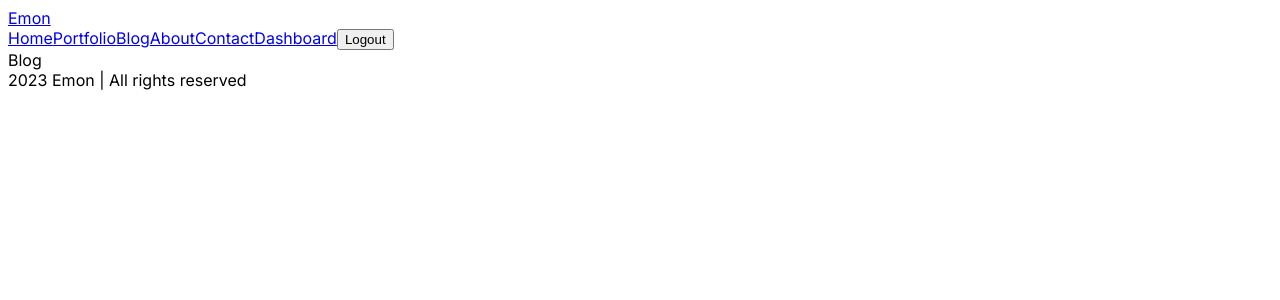
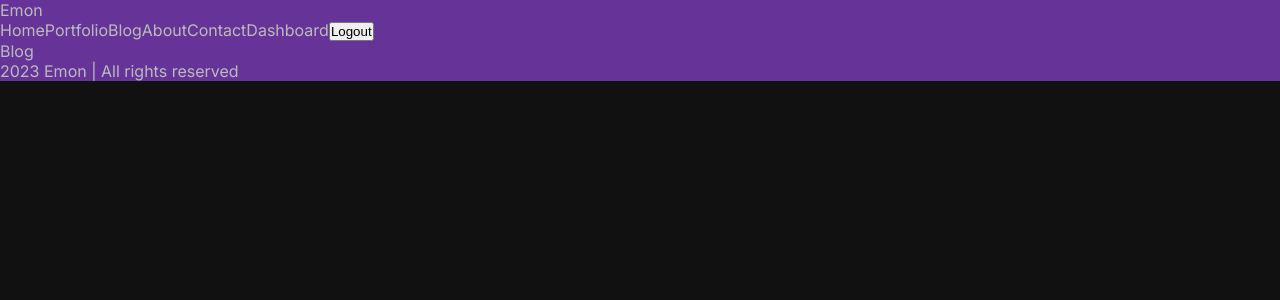
Before and after one commit to emon-get-some-sleep/next-js-portfolio, a Next.js app: page /blog in a window 1280 px wide. Shown: the top 300 px of the page. Built offline with nearby package versions, Linux system fonts and the light colour scheme.

Commit message:
added styles

```diff
--- a/src/app/about/page.jsx
+++ b/src/app/about/page.jsx
@@ -1,9 +1,9 @@
 import React from 'react';
-
+import styles from './page.module.css';
 const Page = () => {
     return (
-        <div>
-            Page
+        <div className={styles.container}>
+            Contact
         </div>
     );
 };
--- /dev/null
+++ b/src/app/about/page.module.css
@@ -0,0 +1,3 @@
+.container{
+
+}
--- a/src/app/blog/page.jsx
+++ b/src/app/blog/page.jsx
@@ -1,8 +1,8 @@
 import React from 'react';
-
+import styles from './page.module.css';
 const Blog = () => {
     return (
-        <div>
+        <div className={styles.container}>
             Blog
         </div>
     );
--- /dev/null
+++ b/src/app/blog/page.module.css
@@ -0,0 +1,3 @@
+.container{
+
+}
--- a/src/app/contact/page.jsx
+++ b/src/app/contact/page.jsx
@@ -1,8 +1,8 @@
 import React from 'react';
-
+import styles from './page.module.css';
 const Contact = () => {
     return (
-        <div>
+        <div className={styles.container}>
             Contact
         </div>
     );
--- /dev/null
+++ b/src/app/contact/page.module.css
@@ -0,0 +1,3 @@
+.container{
+    background-color: brown;
+}
--- a/src/app/dashboard/page.jsx
+++ b/src/app/dashboard/page.jsx
@@ -1,8 +1,8 @@
 import React from 'react';
-
+import styles from './page.module.css';
 const Dashboard = () => {
     return (
-        <div>
+        <div className={styles.container}>
             Dashboard
         </div>
     );
--- /dev/null
+++ b/src/app/dashboard/page.module.css
@@ -0,0 +1,3 @@
+.container{
+
+}
--- a/src/app/globals.css
+++ b/src/app/globals.css
@@ -1,78 +1,3 @@
-:root {
-  --max-width: 1100px;
-  --border-radius: 12px;
-  --font-mono: ui-monospace, Menlo, Monaco, 'Cascadia Mono', 'Segoe UI Mono',
-    'Roboto Mono', 'Oxygen Mono', 'Ubuntu Monospace', 'Source Code Pro',
-    'Fira Mono', 'Droid Sans Mono', 'Courier New', monospace;
-
-  --foreground-rgb: 0, 0, 0;
-  --background-start-rgb: 214, 219, 220;
-  --background-end-rgb: 255, 255, 255;
-
-  --primary-glow: conic-gradient(
-    from 180deg at 50% 50%,
-    #16abff33 0deg,
-    #0885ff33 55deg,
-    #54d6ff33 120deg,
-    #0071ff33 160deg,
-    transparent 360deg
-  );
-  --secondary-glow: radial-gradient(
-    rgba(255, 255, 255, 1),
-    rgba(255, 255, 255, 0)
-  );
-
-  --tile-start-rgb: 239, 245, 249;
-  --tile-end-rgb: 228, 232, 233;
-  --tile-border: conic-gradient(
-    #00000080,
-    #00000040,
-    #00000030,
-    #00000020,
-    #00000010,
-    #00000010,
-    #00000080
-  );
-
-  --callout-rgb: 238, 240, 241;
-  --callout-border-rgb: 172, 175, 176;
-  --card-rgb: 180, 185, 188;
-  --card-border-rgb: 131, 134, 135;
-}
-
-@media (prefers-color-scheme: dark) {
-  :root {
-    --foreground-rgb: 255, 255, 255;
-    --background-start-rgb: 0, 0, 0;
-    --background-end-rgb: 0, 0, 0;
-
-    --primary-glow: radial-gradient(rgba(1, 65, 255, 0.4), rgba(1, 65, 255, 0));
-    --secondary-glow: linear-gradient(
-      to bottom right,
-      rgba(1, 65, 255, 0),
-      rgba(1, 65, 255, 0),
-      rgba(1, 65, 255, 0.3)
-    );
-
-    --tile-start-rgb: 2, 13, 46;
-    --tile-end-rgb: 2, 5, 19;
-    --tile-border: conic-gradient(
-      #ffffff80,
-      #ffffff40,
-      #ffffff30,
-      #ffffff20,
-      #ffffff10,
-      #ffffff10,
-      #ffffff80
-    );
-
-    --callout-rgb: 20, 20, 20;
-    --callout-border-rgb: 108, 108, 108;
-    --card-rgb: 100, 100, 100;
-    --card-border-rgb: 200, 200, 200;
-  }
-}
-
 * {
   box-sizing: border-box;
   padding: 0;
@@ -83,25 +8,15 @@
 body {
   max-width: 100vw;
   overflow-x: hidden;
+  background-color: #111;
+  color: #bbb;
 }
 
-body {
-  color: rgb(var(--foreground-rgb));
-  background: linear-gradient(
-      to bottom,
-      transparent,
-      rgb(var(--background-end-rgb))
-    )
-    rgb(var(--background-start-rgb));
+.container{
+  background-color: rebeccapurple;
 }
 
-a {
+a{
+  text-decoration: none;
   color: inherit;
-  text-decoration: none;
 }
-
-@media (prefers-color-scheme: dark) {
-  html {
-    color-scheme: dark;
-  }
-}
--- a/src/app/layout.js
+++ b/src/app/layout.js
@@ -1,25 +1,25 @@
-// import './globals.css'
-import Footer from '@/components/footer/Footer'
-import Navbar from '@/components/navbar/Navbar'
-import { Inter, Poppins, Roboto } from 'next/font/google'
+import "./globals.css";
+import Footer from "@/components/footer/Footer";
+import Navbar from "@/components/navbar/Navbar";
+import { Inter, Poppins, Roboto } from "next/font/google";
 
-const inter = Inter({ subsets: ['latin'] })
-
+const inter = Inter({ subsets: ["latin"] });
 
 export const metadata = {
-  title: 'Create Next App',
-  description: 'Generated by create next app',
-}
+  title: "Create Next App",
+  description: "Generated by create next app",
+};
 
 export default function RootLayout({ children }) {
   return (
     <html lang="en">
-
       <body className={inter.className}>
-        <Navbar/>
-        {children}
-        <Footer/>
-        </body>
+        <div className="container">
+          <Navbar />
+          {children}
+          <Footer />
+        </div>
+      </body>
     </html>
-  )
+  );
 }
--- a/src/app/portfolio/page.jsx
+++ b/src/app/portfolio/page.jsx
@@ -1,8 +1,8 @@
 import React from 'react';
-
+import styles from './page.module.css';
 const Portfolio = () => {
     return (
-        <div>
+        <div className={styles.container}>
             Portfolio
         </div>
     );
--- /dev/null
+++ b/src/app/portfolio/page.module.css
@@ -0,0 +1,3 @@
+.container{
+    background-color: brown;
+}
```
